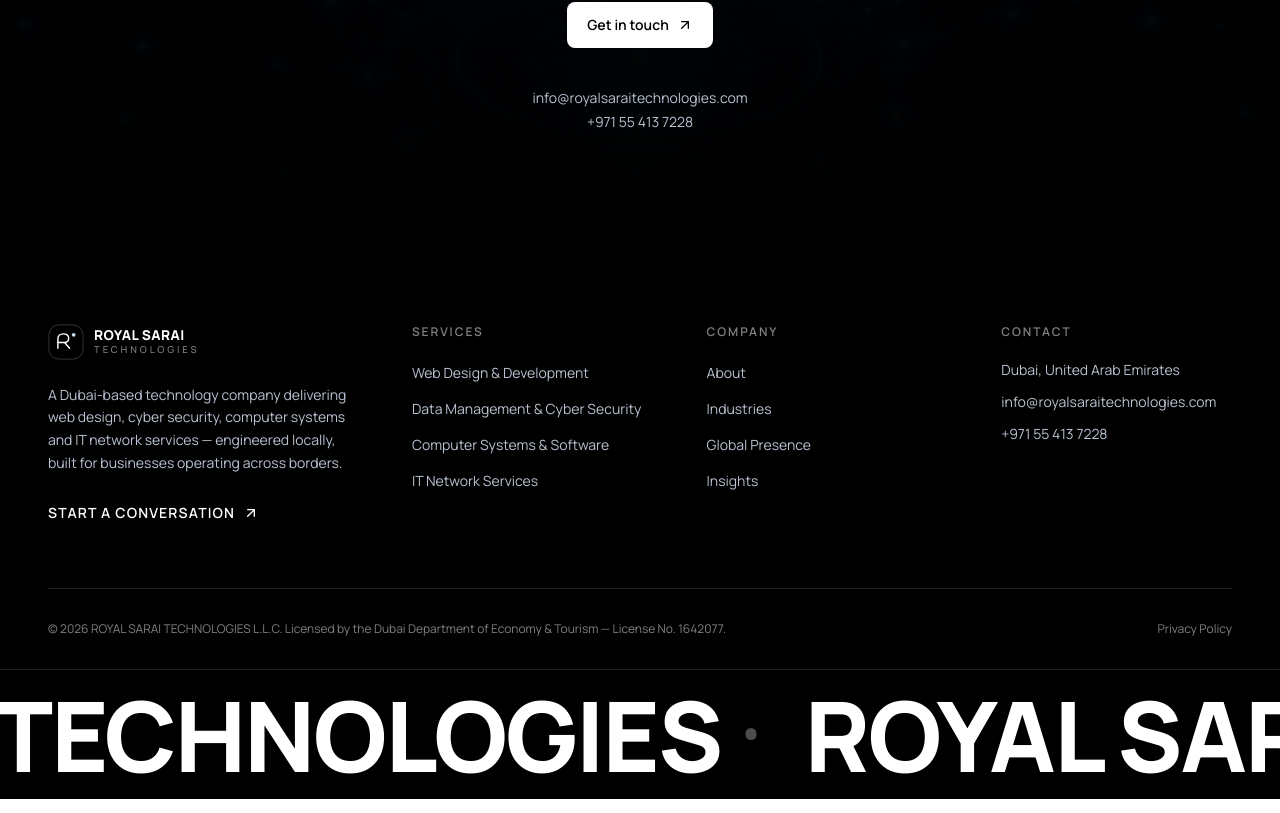
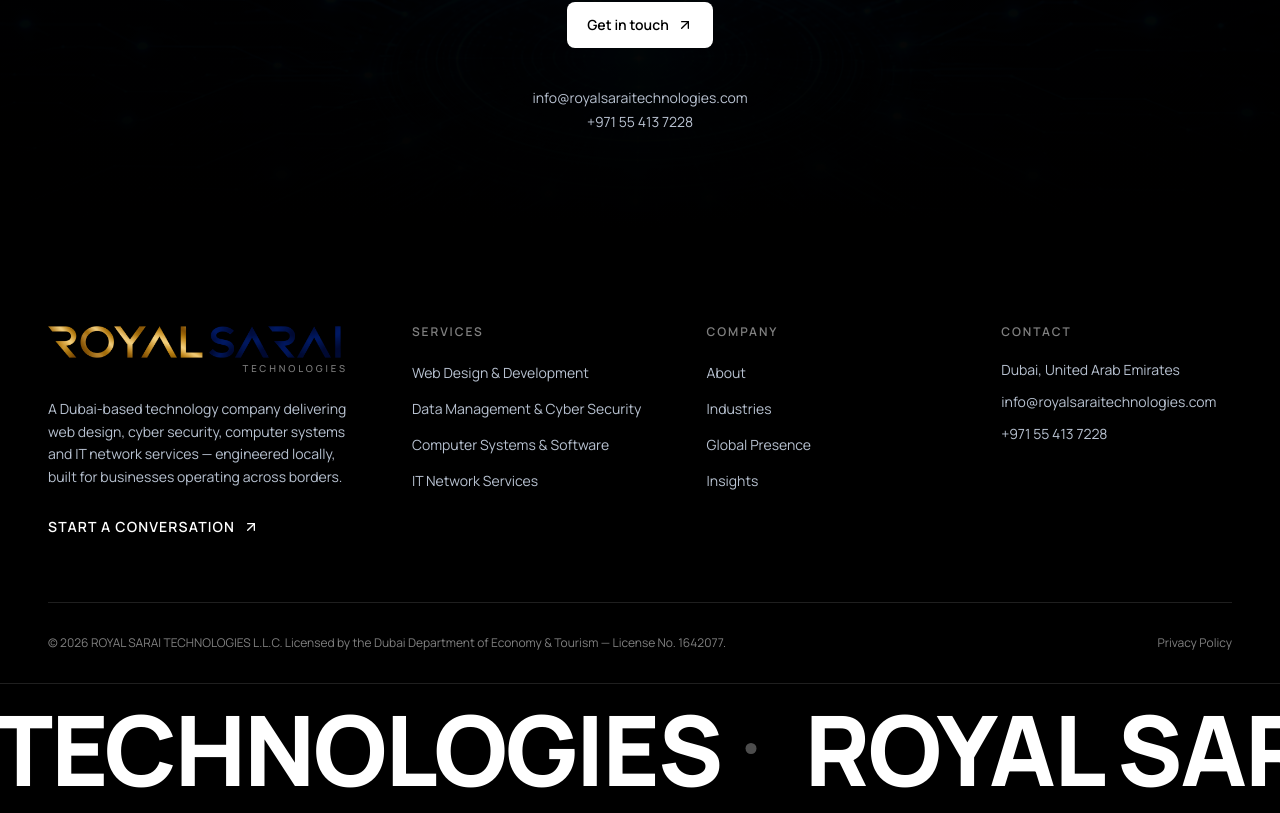
Before and after one commit to nazeeh4611/Royalsarai, a Next.js app: page /global-presence in a window 1280 px wide. Shown: the part 3084-3897 px from the top of the page. Built offline with nearby package versions, Linux system fonts and the light colour scheme.

Commit message:
before host 3

```diff
--- a/components/home/Hero.tsx
+++ b/components/home/Hero.tsx
@@ -28,7 +28,7 @@
 // smaller "list" next to a bigger headline: they're the same scale as
 // "Technology" itself. No side visual competes for width anymore, so this
 // is deliberately large — the type IS the hero.
-const HEADLINE_SIZE = "font-display text-[clamp(3.1rem,6.8vw,6.9rem)] font-normal leading-[0.94] tracking-[-0.01em]";
+const HEADLINE_SIZE = "font-display text-[clamp(3.1rem,6vw,6.75rem)] font-normal leading-[0.94] tracking-[-0.01em]";
 const WORD_TYPE_CLASS = cn(HEADLINE_SIZE, "block transition-colors duration-700 ease-out");
 
 const CYCLE_MS = 1800;
@@ -224,10 +224,13 @@
         sizes="100vw"
         className="object-cover opacity-55"
       />
-      {/* Darkens the left/text half only — the image is already near-black
-         there, this just guarantees contrast — and leaves the light beam
-         and the word stack on the right untouched. */}
-      <div className="pointer-events-none absolute inset-0 bg-gradient-to-r from-black/60 via-black/15 to-transparent" />
+      {/* A darkening scrim over the whole image, not just the text side —
+         herobg.webp's light beam sits right where the word stack lives, so
+         the right edge still needs a contrast floor even though the left
+         (behind the static headline/paragraph) gets extra darkening on
+         top of it. Without this, light text over the beam reads as barely
+         there. */}
+      <div className="pointer-events-none absolute inset-0 bg-gradient-to-r from-black/70 via-black/45 to-black/45" />
 
       <div className="edge relative flex min-h-[100svh] flex-col justify-center gap-10 pb-24 pt-32 lg:gap-0 lg:pb-28 lg:pt-36">
         {/* Eyebrow sits ABOVE both the heading and the word stack (not
@@ -238,19 +241,21 @@
            independently-centered blocks with a gap between them. */}
         <div
           ref={eyebrowRef}
-          className="flex items-center gap-3 text-xs font-semibold uppercase tracking-[0.18em] text-ink-faint"
+          className="flex items-center gap-3 text-xs font-semibold uppercase tracking-[0.18em] text-white/80"
         >
           <span ref={lineAccentRef} className="h-px w-8" style={{ backgroundColor: ACCENT_GOLD }} />
           Dubai, United Arab Emirates
         </div>
 
-        {/* lg+: the left track is fixed just wide enough for "Technology" (not
-           an even split) and sits a tight gap-3 from the stack column, so
-           "Technology" and the stack's active word land close together on
-           one shared row and read as a single running phrase — "Technology
-           Secure", "Technology Connected" — rather than two separate
-           headline blocks. */}
-        <div ref={gridRef} className="mt-6 grid gap-10 lg:grid-cols-[50rem_1fr] lg:items-start lg:gap-3">
+        {/* lg+: equal columns (both "Technology" and the stack's longest
+           words run to ~10 characters at this same type scale, so a fixed/
+           uneven split can't be tuned to fit both at once — an even split
+           is the only ratio that's automatically safe at every viewport
+           width) with a tight gap-3, so "Technology" and the stack's
+           active word land close together on one shared row and read as a
+           single running phrase — "Technology Secure", "Technology
+           Connected" — rather than two separate headline blocks. */}
+        <div ref={gridRef} className="mt-6 grid gap-10 lg:grid-cols-2 lg:items-start lg:gap-3">
           {/* 1. TEXT — static headline, description, CTA. No inline
              cycling word at lg+: the adjacent stack column carries that
              role instead, so nothing is duplicated. */}
@@ -266,7 +271,7 @@
               </div>
             </h1>
 
-            <p ref={subRef} className="mt-7 max-w-xs text-xl leading-relaxed text-ink-soft">
+            <p ref={subRef} className="mt-7 max-w-xs text-xl leading-relaxed text-white/85">
               A Dubai-based technology company delivering web design, cyber
               security, computer systems and IT network services — built
               locally, engineered for businesses that operate across
@@ -313,7 +318,7 @@
                   ref={(el) => {
                     itemRefs.current[i] = el;
                   }}
-                  className={cn(WORD_TYPE_CLASS, i !== tick && "text-ink-faint")}
+                  className={cn(WORD_TYPE_CLASS, i !== tick && "text-white/55")}
                   style={i === tick ? { color: ACCENT_GOLD } : undefined}
                 >
                   {word}
--- a/components/icons/BrandMark.tsx
+++ /dev/null
@@ -1,39 +0,0 @@
-export function BrandMark({ className }: { className?: string }) {
-  return (
-    <svg
-      viewBox="0 0 40 40"
-      fill="none"
-      className={className}
-      aria-hidden="true"
-    >
-      <rect x="1" y="1" width="38" height="38" rx="11" stroke="currentColor" strokeOpacity="0.22" />
-      <path
-        d="M11 27V16.5C11 13.5 13.2 11 17 11C20.8 11 23 13.2 23 16C23 18.5 21.2 20.2 18.5 20.6"
-        stroke="currentColor"
-        strokeWidth="1.6"
-        strokeLinecap="round"
-      />
-      <path d="M11 20.6H17.5" stroke="currentColor" strokeWidth="1.6" strokeLinecap="round" />
-      <path
-        d="M18.5 20.6L24 27"
-        stroke="currentColor"
-        strokeWidth="1.6"
-        strokeLinecap="round"
-      />
-      <circle cx="28.5" cy="12" r="2.1" fill="var(--gold)" />
-    </svg>
-  );
-}
-
-export function WordMark({ className }: { className?: string }) {
-  return (
-    <span className={className}>
-      <span className="block font-extrabold tracking-[0.02em] leading-[0.95]">
-        ROYAL SARAI
-      </span>
-      <span className="block text-[0.6em] font-medium tracking-[0.32em] text-current/60 mt-0.5">
-        TECHNOLOGIES
-      </span>
-    </span>
-  );
-}
--- a/components/layout/Footer.tsx
+++ b/components/layout/Footer.tsx
@@ -1,7 +1,6 @@
 import Link from "next/link";
 import { ArrowUpRight } from "lucide-react";
 import { siteConfig } from "@/lib/site-config";
-import { BrandMark } from "@/components/icons/BrandMark";
 
 const columns = [
   {
@@ -28,15 +27,15 @@
       <div className="edge container-max">
         <div className="grid gap-16 border-b border-line pb-16 lg:grid-cols-[1.3fr_1fr_1fr_1fr]">
           <div>
-            <div className="flex items-center gap-2.5">
-              <BrandMark className="h-9 w-9 text-ink" />
-              <span className="text-[0.85rem] font-extrabold leading-tight tracking-[0.03em]">
-                ROYAL SARAI
-                <span className="block text-[0.6rem] font-medium tracking-[0.3em] text-ink-faint">
-                  TECHNOLOGIES
-                </span>
+            <Link href="/" className="flex translate-y-[2px] flex-col items-start gap-1" aria-label="Royal Sarai Technologies — home">
+              {/* eslint-disable-next-line @next/next/no-img-element -- same
+                 plain <img> as Navbar.tsx: next/image's optimizer rejects
+                 SVG sources unless images.dangerouslyAllowSVG is set. */}
+              <img src="/logo.svg" alt="Royal Sarai" width={2096} height={229} className="h-8 w-auto" />
+              <span className="self-end text-[0.6rem] font-medium tracking-[0.3em] text-ink-faint">
+                TECHNOLOGIES
               </span>
-            </div>
+            </Link>
             <p className="mt-6 max-w-xs text-sm leading-relaxed text-ink-soft">
               A Dubai-based technology company delivering web design, cyber
               security, computer systems and IT network services — engineered
```
